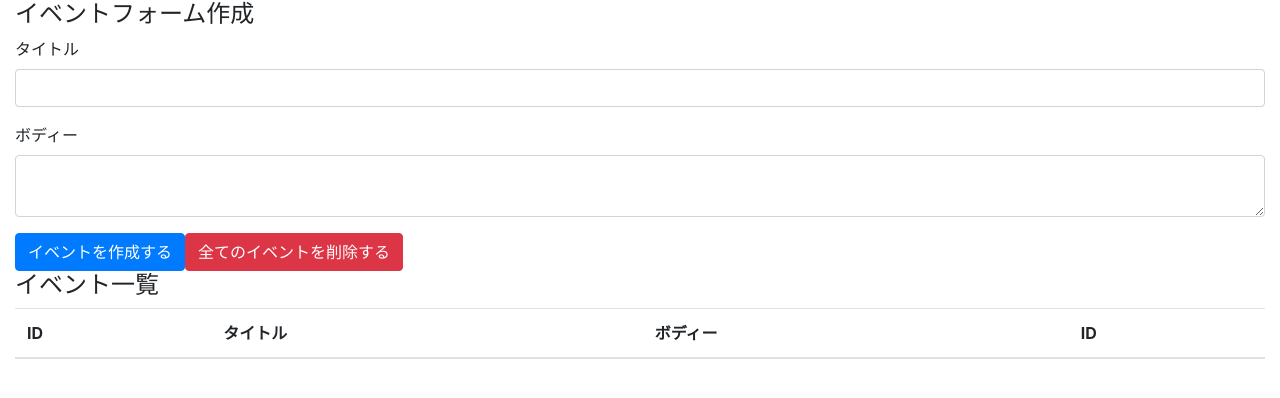
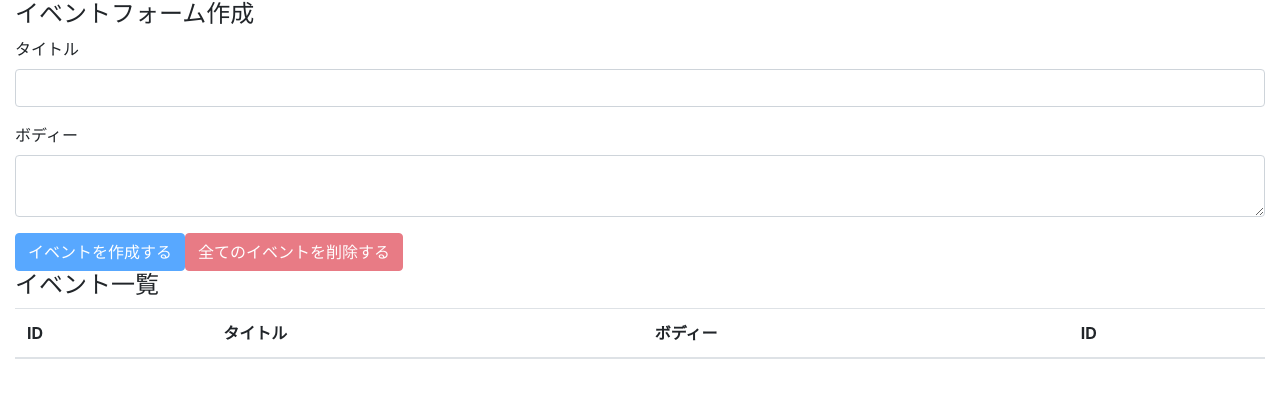
Before and after one commit to dorodero/react-hooks-101, a React (Create React App) app: page / in a window 1280 px wide. Shown: the top 398 px of the page. Built offline with nearby package versions, Linux system fonts and the light colour scheme.

Commit message:
implement all events deletion feature

```diff
--- a/src/components/App.js
+++ b/src/components/App.js
@@ -24,6 +24,18 @@
     setTitle('')
     setBody('')
   }
+  const deleteAllEvents = e => {
+    e.preventDefault()
+    const result = window.confirm('全てのイベントを本当に削除しても良いですか？')
+    if (result) {
+      dispatch({
+        type: 'DELETE_ALL_EVENTS'
+      })
+    }
+  }
+
+  const unCreateble = title ==='' || body ===''
+
   return (
     <div className="container-fluid">
       <h4>イベントフォーム作成</h4>
@@ -36,8 +48,8 @@
           <label htmlFor="formEventBody">ボディー</label>
           <textarea className="form-control" id="formEventBody" value={body} onChange={e => setBody(e.target.value)}></textarea>
         </div>
-        <button className="btn btn-primary" onClick={addEvent}>イベントを作成する</button>
-        <button className="btn btn-danger">全てのイベントを削除する</button>
+        <button className="btn btn-primary" onClick={addEvent} disabled={unCreateble}>イベントを作成する</button>
+        <button className="btn btn-danger" onClick={deleteAllEvents} disabled={state.length === 0}>全てのイベントを削除する</button>
       </form>
 
       <h4>イベント一覧</h4>
--- a/src/components/Event.js
+++ b/src/components/Event.js
@@ -3,7 +3,10 @@
 const Event = ({dispatch, event}) => {
     const id = event.id
     const handleClickDeleteButton = () => {
-    dispatch({ type: 'DELETE_EVENT', id})
+        const result = window.confirm(`イベント（id=${id}）を本当に削除して良いですか？`)
+        if (result) {
+            dispatch({ type: 'DELETE_EVENT', id})
+        }
     }
       return (
         <tr>
```
